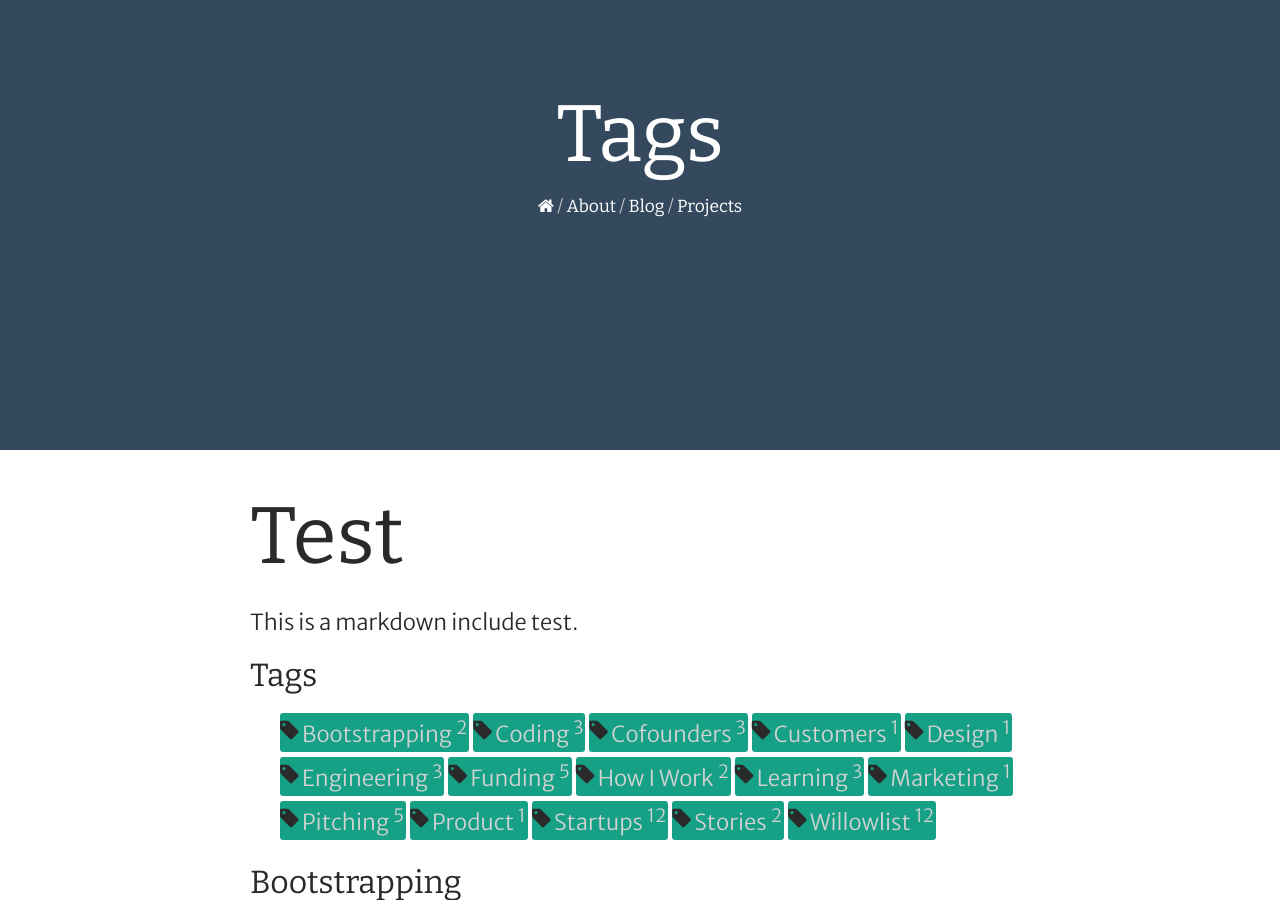
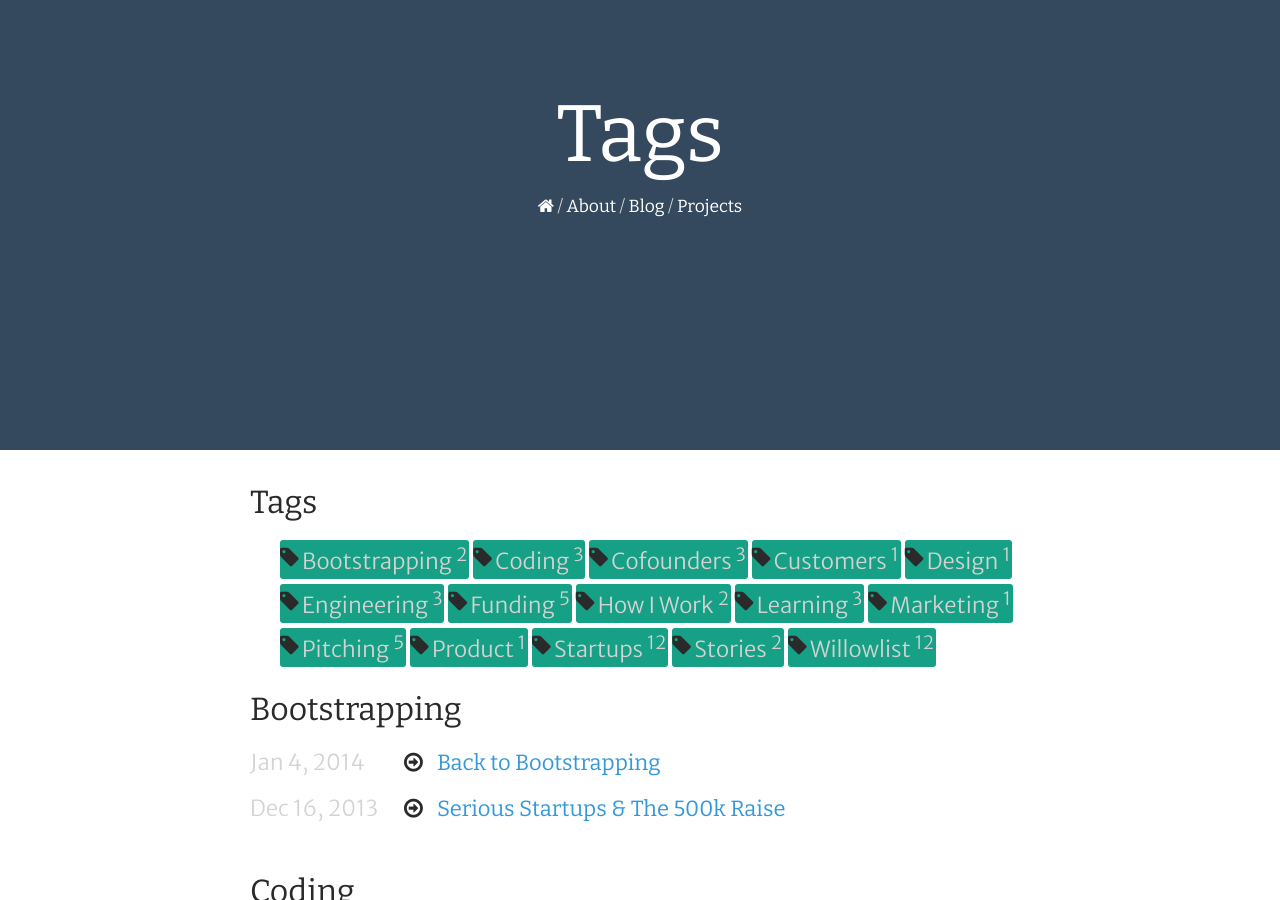
Before and after one commit to Shipwright/daveas.github.io, a Jekyll site: the page built from tags.html, in a window 1280 px wide and 900 px high. Built offline with Jekyll 4.4.1, drawn with Linux system fonts in a browser that asks for light colours; nearby versions of some CDN libraries; some web fonts are replaced; some of the changed lines change nothing that is shown.

Commit message:
Update tags.html

```diff
--- a/tags.html
+++ b/tags.html
@@ -6,9 +6,6 @@ permalink: /tags/
 
 {% capture site_tags %}{% for tag in site.tags %}{{ tag | first }}{% unless forloop.last %},{% endunless %}{% endfor %}{% endcapture %}
 {% assign tag_words = site_tags | split:',' | sort %}
-
-{% capture test %}{% include test.md %}{% endcapture %}
-{{ test | markdownify }}
 
 <div class="tag-cloud">
   <h2>Tags</h2>
```
